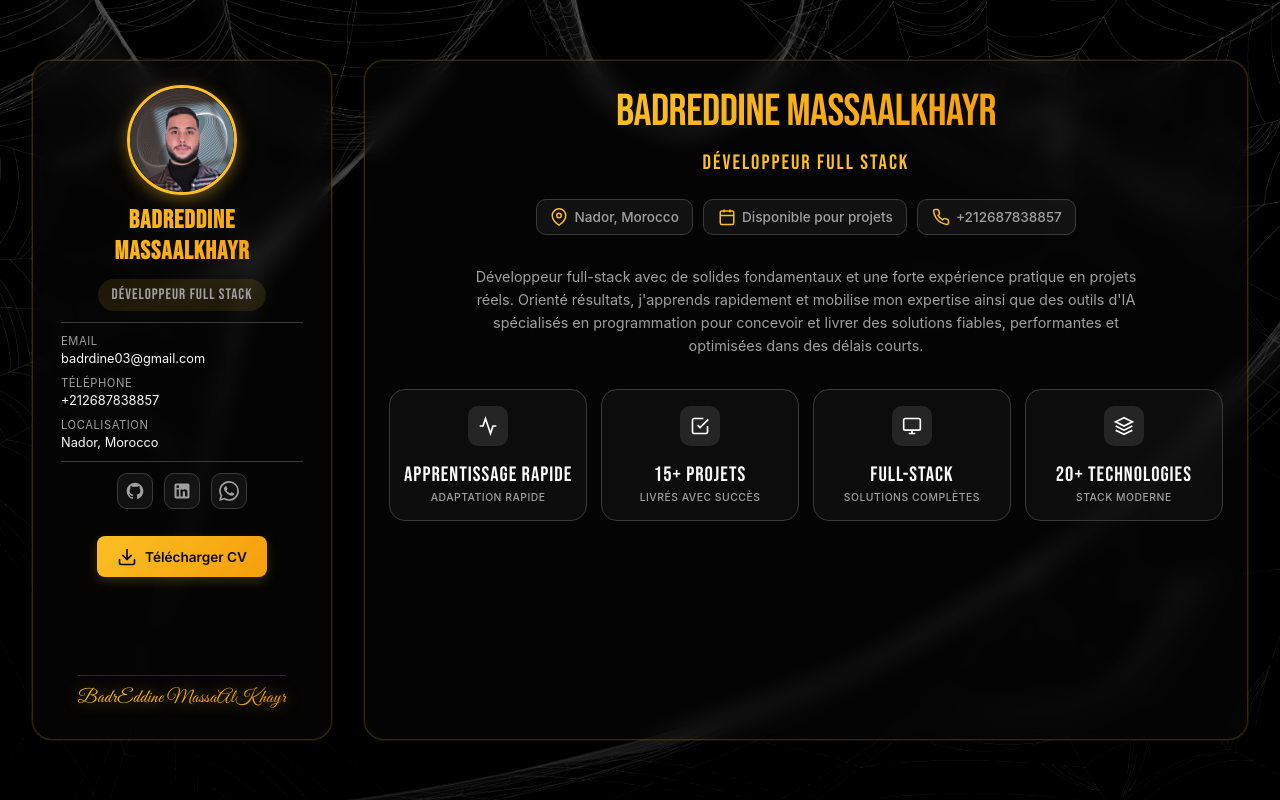
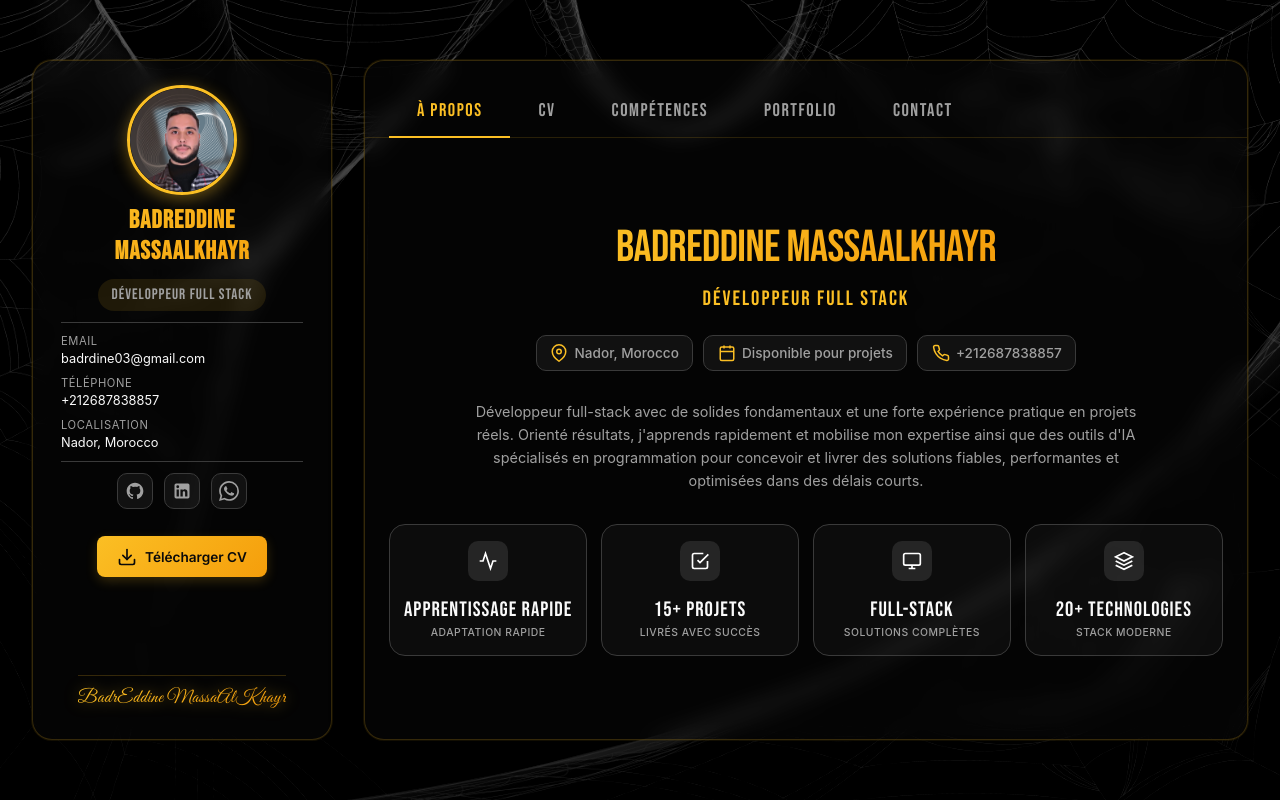
Before and after one commit to B4drEddine0/portfolio-2026, a website built with Vite: page index.html in a window 1280 px wide. Built offline with nearby package versions, Linux system fonts and the light colour scheme.

```diff
--- a/src/main.ts
+++ b/src/main.ts
@@ -971,6 +971,25 @@
           </nav>
         </div>
 
+        <!-- Desktop Navigation Tabs -->
+        <nav class="tab-nav">
+          <button class="tab-btn active" data-tab="about">
+            <span>À propos</span>
+          </button>
+          <button class="tab-btn" data-tab="resume">
+            <span>CV</span>
+          </button>
+          <button class="tab-btn" data-tab="skills">
+            <span>Compétences</span>
+          </button>
+          <button class="tab-btn" data-tab="portfolio">
+            <span>Portfolio</span>
+          </button>
+          <button class="tab-btn" data-tab="contact">
+            <span>Contact</span>
+          </button>
+        </nav>
+
         <div class="content-container"></div>
       </main>
     </div>
@@ -1019,6 +1038,17 @@
     })
   })
 
+  // Desktop tab navigation
+  document.querySelectorAll('.tab-btn').forEach(btn => {
+    btn.addEventListener('click', (e) => {
+      const tab = btn.getAttribute('data-tab')
+      if (tab) {
+        switchTab(tab)
+        createRipple(e as MouseEvent)
+      }
+    })
+  })
+
   // Mouse trail effect disabled
   // let lastParticleTime = 0
   // document.addEventListener('mousemove', (e) => {
--- a/src/style.css
+++ b/src/style.css
@@ -2092,8 +2092,12 @@
     margin: 0.75rem 0 0.35rem;
   }
 
-  /* Hide desktop tab navigation on mobile */
+  /* Hide desktop tab navigation on mobile - show side drawer instead */
   .tab-nav {
+    display: none !important;
+  }
+
+  .tab-btn {
     display: none !important;
   }
 
```
